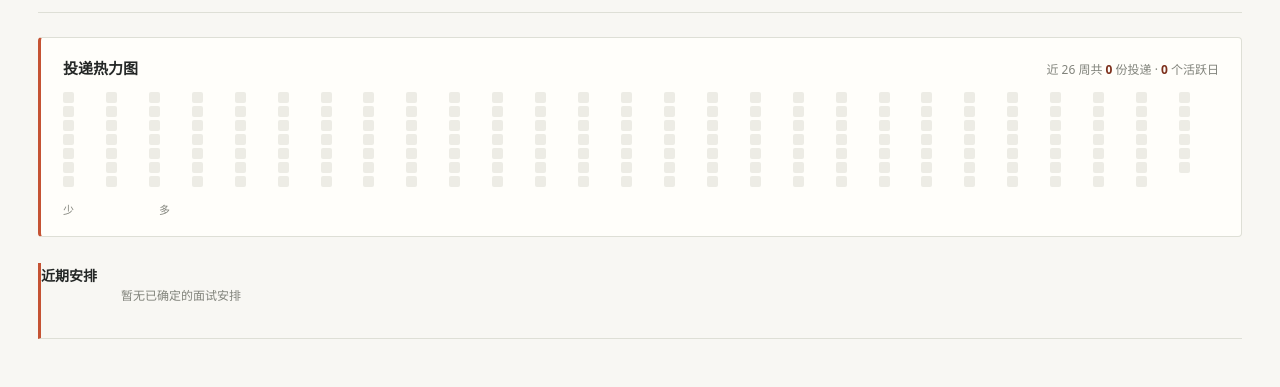
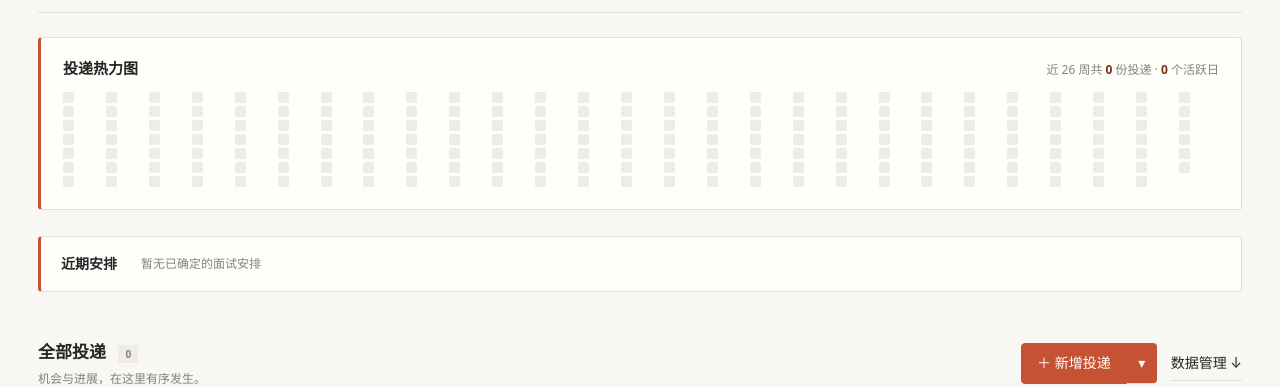
Before and after one commit to cola1917/qiuzhao-tracker-cf, a website: page public/index.html in a window 1280 px wide. Shown: the part 357-744 px from the top of the page. Drawn offline with Linux system fonts and the light colour scheme; no server answers.

Commit message:
fix: remove heatmap legend and clean up agenda strip layout

```diff
--- a/public/editorial.css
+++ b/public/editorial.css
@@ -191,6 +191,5 @@ th{font-size:13px;letter-spacing:0;font-weight:600}
 .inline-status{font-size:13px;width:92px}
 @media(max-width:760px){.nav{font-size:13px}.topbar,.saveflag{font-size:11px}.section-title>span{font-size:11px}}
 
-/* Editorial emphasis: stronger "Upcoming" block, subtle motion. */
-.agenda-strip{position:relative;padding-left:18px;border-left:3px solid var(--accent);border-bottom:1px solid var(--line)}
+/* Editorial emphasis: subtle motion only (Agenda is styled in workbench.css). */
 @media(prefers-reduced-motion:no-preference){.nav,.btn,.kw-chip,.inline-status,.stat{transition:background .16s,border-color .16s,color .16s,box-shadow .16s}}
--- a/public/index.html
+++ b/public/index.html
@@ -14,7 +14,7 @@
   <div class="content">
     <div id="notice" class="notice" role="status" hidden></div><div class="recovery" id="recovery" hidden><span>此浏览器有尚未同步的修改。</span><button class="btn primary" id="recover">保留本机修改并同步</button><button class="btn" id="discard-pending">用云端最新数据</button><button class="btn" id="backup-pending">备份未同步数据</button></div>
     <section class="stats" id="stats" aria-label="投递统计"></section>
-    <section class="heatmap-strip"><div class="heatmap-head"><h2>投递热力图</h2><span id="heatmap-summary">近 26 周的投递节奏</span></div><div id="heatmap" class="heatmap" role="img" aria-label="按天统计的投递热力图"></div><div class="heatmap-legend"><span>少</span><i data-level="0"></i><i data-level="1"></i><i data-level="2"></i><i data-level="3"></i><i data-level="4"></i><span>多</span></div></section>
+    <section class="heatmap-strip"><div class="heatmap-head"><h2>投递热力图</h2><span id="heatmap-summary">近 26 周的投递节奏</span></div><div id="heatmap" class="heatmap" role="img" aria-label="按天统计的投递热力图"></div></section>
     <section class="agenda-strip"><h2>近期安排</h2><div id="agenda"></div></section><section class="overview"><div class="progress-panel"><div class="section-title"><h2>你的求职进度</h2><span>每一份投递，都是新的可能</span></div><div id="pipeline" class="pipeline"></div></div><div class="deadline-panel"><div class="section-title"><h2>近期截止</h2><span class="tag">未来 7 天</span></div><div id="upcoming"></div></div></section>
     <section class="records"><div class="records-head"><div><h2 id="view-title">全部投递 <span id="resultcount">0</span></h2><p>机会与进展，在这里有序发生。</p></div><div class="records-actions"><div class="add-actions"><button class="btn primary" id="add">＋ 新增投递</button><details class="data-menu add-menu"><summary class="btn primary" aria-label="更多新增方式">▾</summary><div><button id="bulk-open">批量录入公司</button></div></details></div><details class="data-menu"><summary class="btn">数据管理 ↓</summary><div><button id="trash-open">回收站</button><button id="expcsv">导出 CSV</button><button id="expjson">备份 JSON</button><button id="impjson">恢复备份</button><button id="reload">重新载入云端</button><button id="local-mode">仅在此浏览器使用</button></div></details></div></div>
 
--- a/public/workbench.css
+++ b/public/workbench.css
@@ -1,4 +1,4 @@
-.agenda-strip{display:flex;align-items:flex-start;gap:24px;padding:0 0 22px;margin-bottom:24px;border-bottom:1px solid var(--line)}
+.agenda-strip{display:flex;align-items:center;gap:24px;padding:14px 20px;margin-bottom:24px;border:1px solid var(--line);border-left:3px solid var(--accent);border-radius:4px;background:var(--surface)}
 button.stat{text-align:left;font-family:inherit;cursor:pointer;position:relative}
 .role-search{width:100%;box-sizing:border-box;padding:8px;border:1px solid var(--line);border-radius:4px;background:var(--surface);color:var(--ink);font:inherit;font-size:12px}
 .role-group-title{font-size:11px;color:var(--muted);margin:12px 4px 5px;font-weight:600}
@@ -32,6 +32,7 @@ button.stat:focus-visible{outline:2px solid var(--green);outline-offset:4px}
 #agenda button{border:0;background:none;text-align:left;padding:0;font-size:13px;color:var(--ink)}
 #agenda strong{font-weight:600;color:var(--green)}
 #agenda small{display:block;color:var(--muted);font-size:12px;margin-top:4px}
+#agenda .quiet{margin:0}
 .overview{display:none}
 .add-actions{display:flex;align-items:stretch}
 .add-actions>.btn{border-radius:4px 0 0 4px}
@@ -167,8 +168,6 @@ td.company-cell{min-width:195px;width:auto}td.role-cell{min-width:170px;width:19
 .heat-cell[data-level="3"]{background:var(--heat-3)}
 .heat-cell[data-level="4"]{background:var(--heat-4)}
 .heat-cell.future{opacity:.28}
-.heatmap-legend{display:flex;align-items:center;gap:5px;margin-top:10px;font-size:11px;color:var(--muted)}
-.heatmap-legend i{width:11px;height:11px;border-radius:2px;display:inline-block}
 @media(prefers-reduced-motion:no-preference){.heat-cell{transition:transform .12s}.heat-cell:hover{transform:scale(1.35)}}
 
 /* Stage funnel bar */
```
